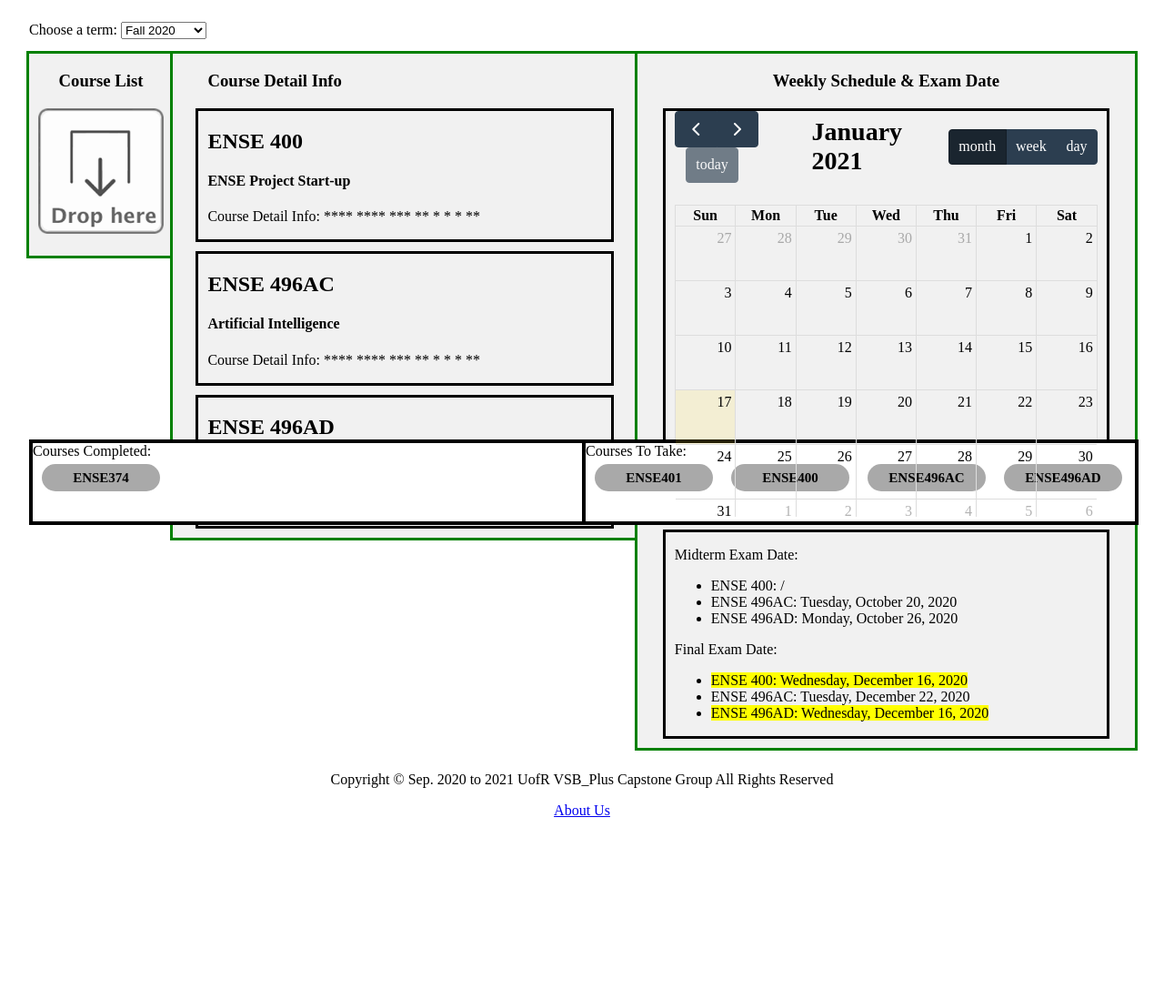
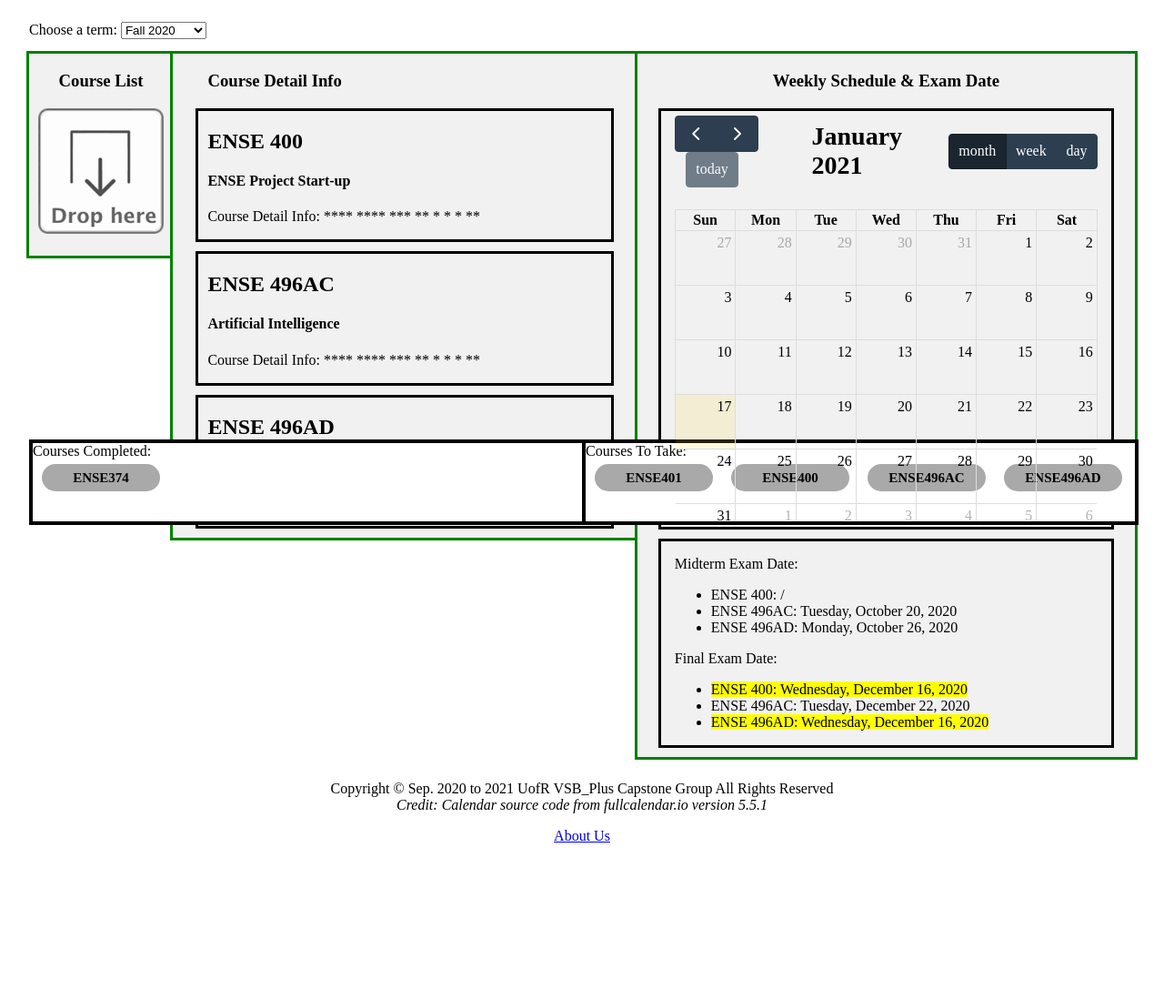
Before and after one commit to yang242j/VSB_Plus, a PHP site: page /semesterBuilder.html in a window 1280 px wide. Shown: the part 223-1321 px from the top of the page at 91% size. Before the commit the page ends 1121 px from the top, so only its background shows below. Run offline with PHP 8.4, Linux system fonts and the light colour scheme; lists and menus that the app fills with data are empty; some libraries are stand-ins or nearby versions.

Commit message:
calendar update

```diff
--- a/Code/css/semester.css
+++ b/Code/css/semester.css
@@ -69,14 +69,14 @@ body .container .right-section .Calendar {
     margin: 10px auto 10px;
     width: 85%;
     border: 3px solid black;
-    padding: 0 10px 0;
+    padding: 5px 15px 5px;
 }
 
 body .container .right-section .Date {
     margin: 10px auto 10px;
     width: 85%;
     border: 3px solid black;
-    padding: 0 10px 0;
+    padding: 0 15px 0;
 }
 
 /*Bottom Section*/
--- a/Code/semesterBuilder.html
+++ b/Code/semesterBuilder.html
@@ -119,7 +119,8 @@
         <script src="js/main.js"></script>
         <script src="js/semester.js"></script>
         <p class="copyright">Copyright &copy; Sep. 2020 to
-            <script>document.write(new Date().getFullYear())</script> UofR VSB_Plus Capstone Group All Rights Reserved
+            <script>document.write(new Date().getFullYear())</script> UofR VSB_Plus Capstone Group All Rights Reserved<br>
+            <cite>Credit: Calendar source code from fullcalendar.io version 5.5.1</cite>
         </p>
         <p class="info-link"><a href="homePage.html">About Us</a></p>
     </footer>
```
